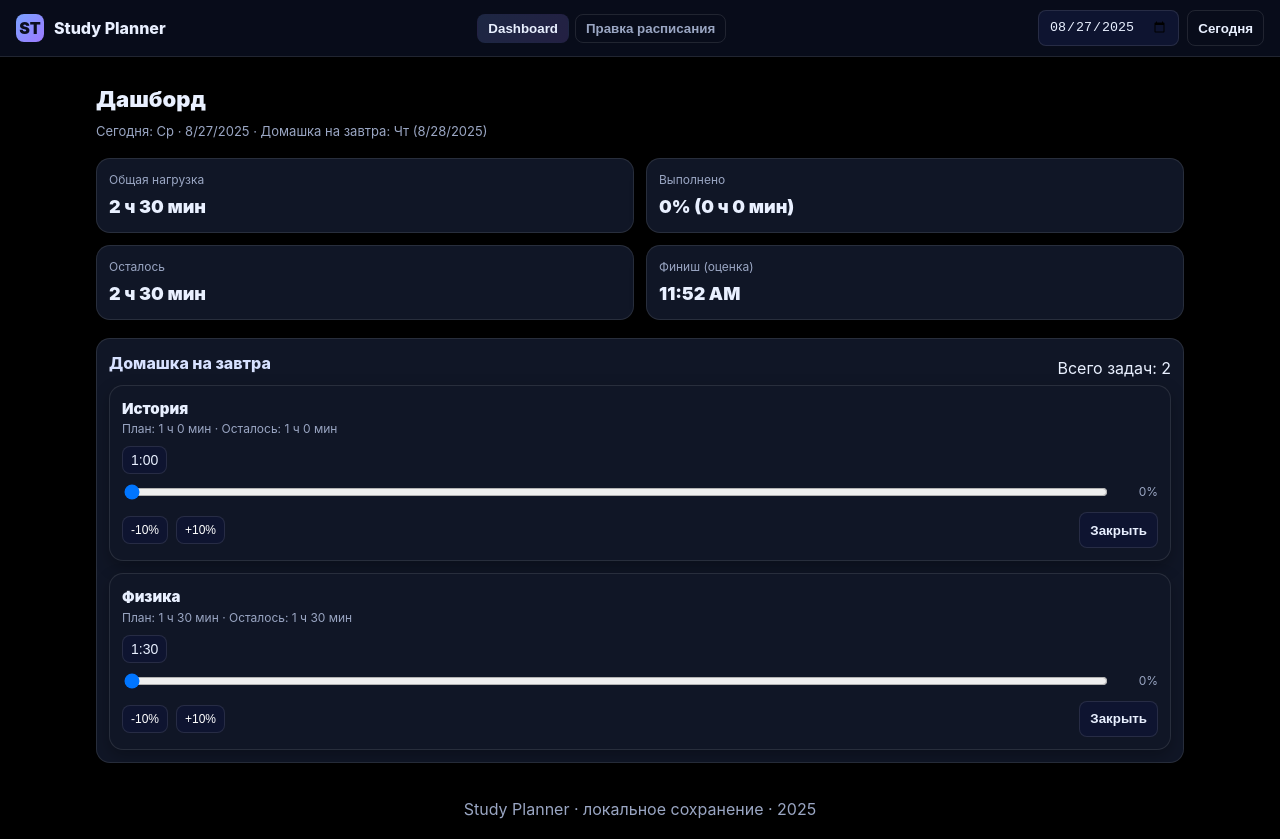
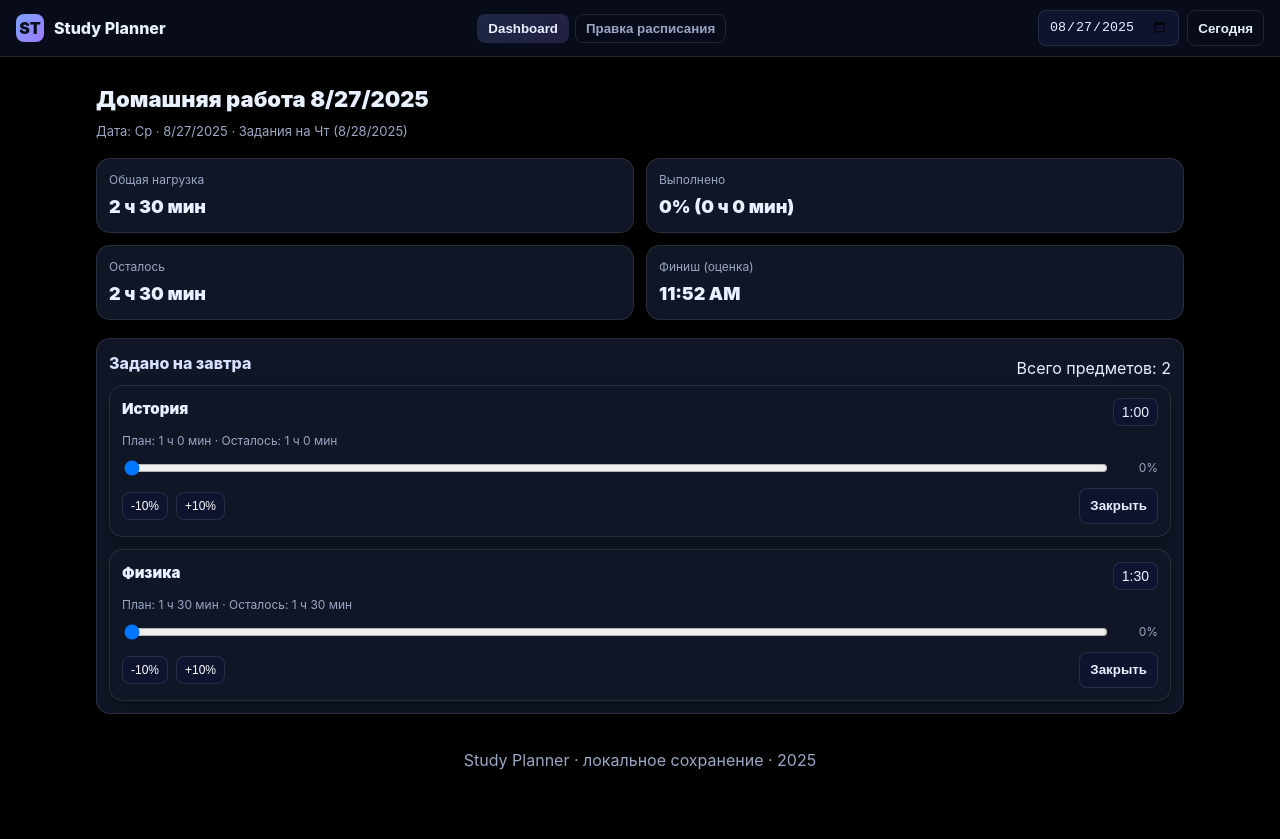
Before and after one commit to gungunda/alex-mvp, a React (Vite) app: page / in a window 1280 px wide. After the commit the page ends 800 px from the top, so only its background shows below. Built offline with nearby package versions, Linux system fonts and the light colour scheme.

Commit message:
Dashboard tweaks

```diff
--- a/src/components/TaskCard.tsx
+++ b/src/components/TaskCard.tsx
@@ -40,7 +40,7 @@ export default function TaskCard({
     setProgress10(raw);
   };
 
-  // чтобы «клик по шкале» тоже попадал на ближайшие 10%
+  // «добивание» при отпускании мыши/тача
   const handleRangeMouseUp: React.MouseEventHandler<HTMLInputElement> = (e) => {
     const input = e.currentTarget;
     const raw = Number(input.value);
@@ -64,7 +64,6 @@ export default function TaskCard({
     }
   };
 
-  // быстрые кнопки шагом 10
   const dec10 = () => setProgress10(progress - 10);
   const inc10 = () => setProgress10(progress + 10);
 
@@ -72,14 +71,12 @@ export default function TaskCard({
     <div className={`card ${closed ? "opacity-60" : ""}`}>
       <div className="card-body task">
         <div>
-          {/* заголовок + мета */}
-          <div className="task-title">{task.title}</div>
-          <div className="task-meta">
-            План: {fmtMinutesLong(planMinutes)} · Осталось: {fmtMinutesLong(Math.round(remaining))}
-          </div>
-
-          {/* кнопка времени в правом верхнем углу карточки */}
-          <div style={{ marginTop: 8, display: "flex", justifyContent: "space-between", alignItems: "center", gap: 8 }}>
+          {/* ===== ШАПКА: название слева, время справа (в правом верхнем углу) ===== */}
+          <div
+            className="task-header"
+            style={{ display: "flex", alignItems: "flex-start", justifyContent: "space-between", gap: 8 }}
+          >
+            <div className="task-title">{task.title}</div>
             {onEditTime && (
               <button
                 className="time-btn"
@@ -91,24 +88,29 @@ export default function TaskCard({
             )}
           </div>
 
+          {/* мета под заголовком */}
+          <div className="task-meta" style={{ marginTop: 6 }}>
+            План: {fmtMinutesLong(planMinutes)} · Осталось: {fmtMinutesLong(Math.round(remaining))}
+          </div>
+
           {/* прогресс + проценты */}
           <div className="progress-wrap">
             <input
               type="range"
               min={0}
               max={100}
-              step={10}                      // шаг в 10%
+              step={10}                      // шаг 10%
               value={progress}
               onChange={handleRangeChange}
-              onMouseUp={handleRangeMouseUp} // добиваем к ближайшим 10 при отпускании
-              onKeyDown={handleRangeKeyDown} // клавиатурные шаги по 10
+              onMouseUp={handleRangeMouseUp}
+              onKeyDown={handleRangeKeyDown}
               style={{ flex: 1 }}
             />
             <span className="progress-percent">{progress}%</span>
           </div>
 
-          {/* ЕДИНЫЙ ГОРИЗОНТАЛЬНЫЙ РЯД: слева -10/+10, справа Закрыть/Вернуть */}
-          <div className="task-actions-row">
+          {/* единый горизонтальный ряд: слева -10/+10, справа Закрыть/Вернуть */}
+          <div className="task-actions-row" style={{ marginTop: 10, display: "flex", alignItems: "center", justifyContent: "space-between" }}>
             <div className="pills" style={{ marginTop: 0 }}>
               <button className="pill" onClick={dec10}>-10%</button>
               <button className="pill" onClick={inc10}>+10%</button>
--- a/src/pages/Dashboard.tsx
+++ b/src/pages/Dashboard.tsx
@@ -122,8 +122,8 @@ export default function Dashboard({
 
   return (
     <div className="container">
-      <div className="h1">Дашборд</div>
-      <div className="kicker">Сегодня: {weekdayRu[weekday]} · {today.toLocaleDateString()} · Домашка на завтра: {weekdayRu[tomorrowWeekday]} ({tomorrow.toLocaleDateString()})</div>
+      <div className="h1">Домашняя работа {today.toLocaleDateString()}</div>
+      <div className="kicker">Дата: {weekdayRu[weekday]} · {today.toLocaleDateString()} · Задания на {weekdayRu[tomorrowWeekday]} ({tomorrow.toLocaleDateString()})</div>
 
     {/* Метрики — фиксированная сетка 2 колонки (левая: Общая/Осталось, правая: Выполнено/Финиш) */}
     <div className="stats-fixed">
@@ -143,8 +143,8 @@ export default function Dashboard({
       <div className="card" style={{ marginTop:18 }}>
         <div className="card-body">
           <div style={{ display:"flex", justifyContent:"space-between", alignItems:"center" }}>
-            <div className="h2">Домашка на завтра</div>
-            <div className="badge">Всего задач: {tasksForTomorrow.length}</div>
+            <div className="h2">Задано на завтра</div>
+            <div className="badge">Всего предметов: {tasksForTomorrow.length}</div>
           </div>
           {tasksForTomorrow.length===0 ? (
             <div className="empty">На завтра активных занятий нет. Добавь по шаблону недели или создай переопределение для этой даты.</div>
@@ -180,8 +180,9 @@ export default function Dashboard({
 
       {offloadQueue.length>0 && (
         <>
-          <div className="hr" />
-          <div className="h2">Разгрузка на сегодня</div>
+          <div className="card" style={{ marginTop:18 }}>
+            <div className="card-body">
+              <div className="h2">Разгрузка на будущее</div>
               <div className="kicker">Подготовь заранее то, что назначено на ближние дни (отмечено разгрузкой на {weekdayRu[weekday]}).</div>
               <div className="grid" style={{ gap:12, marginTop:12 }}>
                 {offloadQueue.map(({task,dayDiff,weekday:wk})=>{
@@ -200,6 +201,8 @@ export default function Dashboard({
                   );
                 })}
               </div>
+            </div>
+          </div>
         </>
       )}
 
```
Lines whose indentation alone changed are shown as unchanged.
